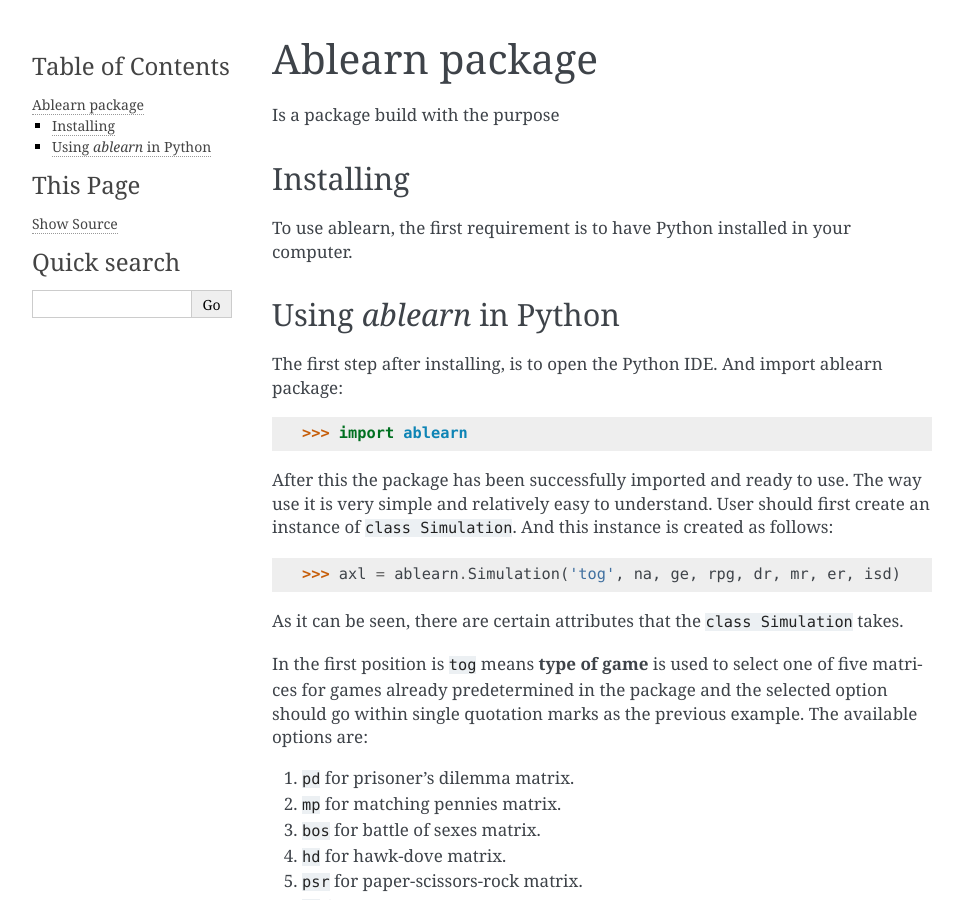
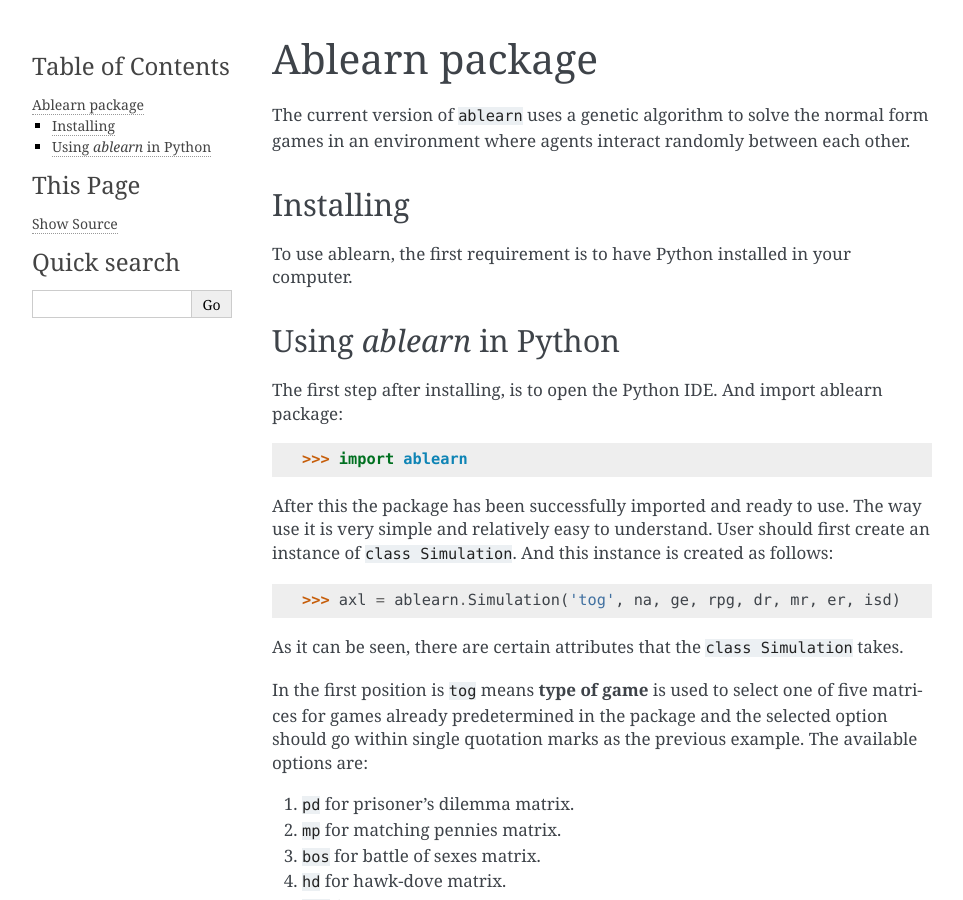
Before and after one commit to cesaresparza/Dissertation-written, a Sphinx documentation site: the page built from docs/source/howtouse.rst, in a window 1280 px wide and 900 px high. Shown: the whole window, without its empty margins (148-1111 px from the left). Built offline with Sphinx 7.4.7, drawn with Linux system fonts in a browser that asks for light colours.

Commit message:
Documentation with images.

```diff
--- a/docs/source/howtouse.rst
+++ b/docs/source/howtouse.rst
@@ -1,6 +1,6 @@
 Ablearn package
 ===============
-Is a package build with the purpose
+The current version of ``ablearn`` uses a genetic algorithm to solve the normal form games in an environment where agents interact randomly between each other.
 
 
 -------------
```
Also changed, not shown: docs/images/3staghuntplot.png (added), docs/images/3staghuntstack.png (added).
